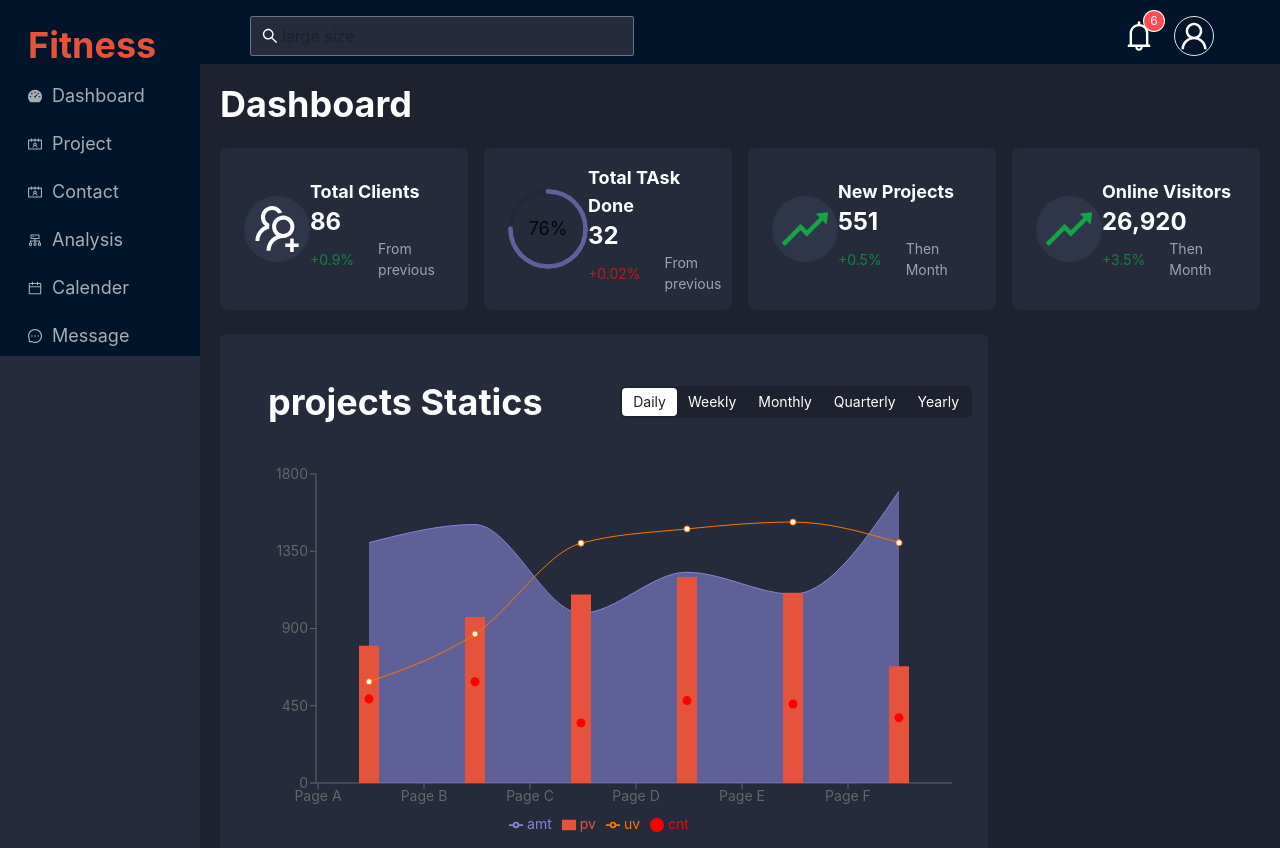
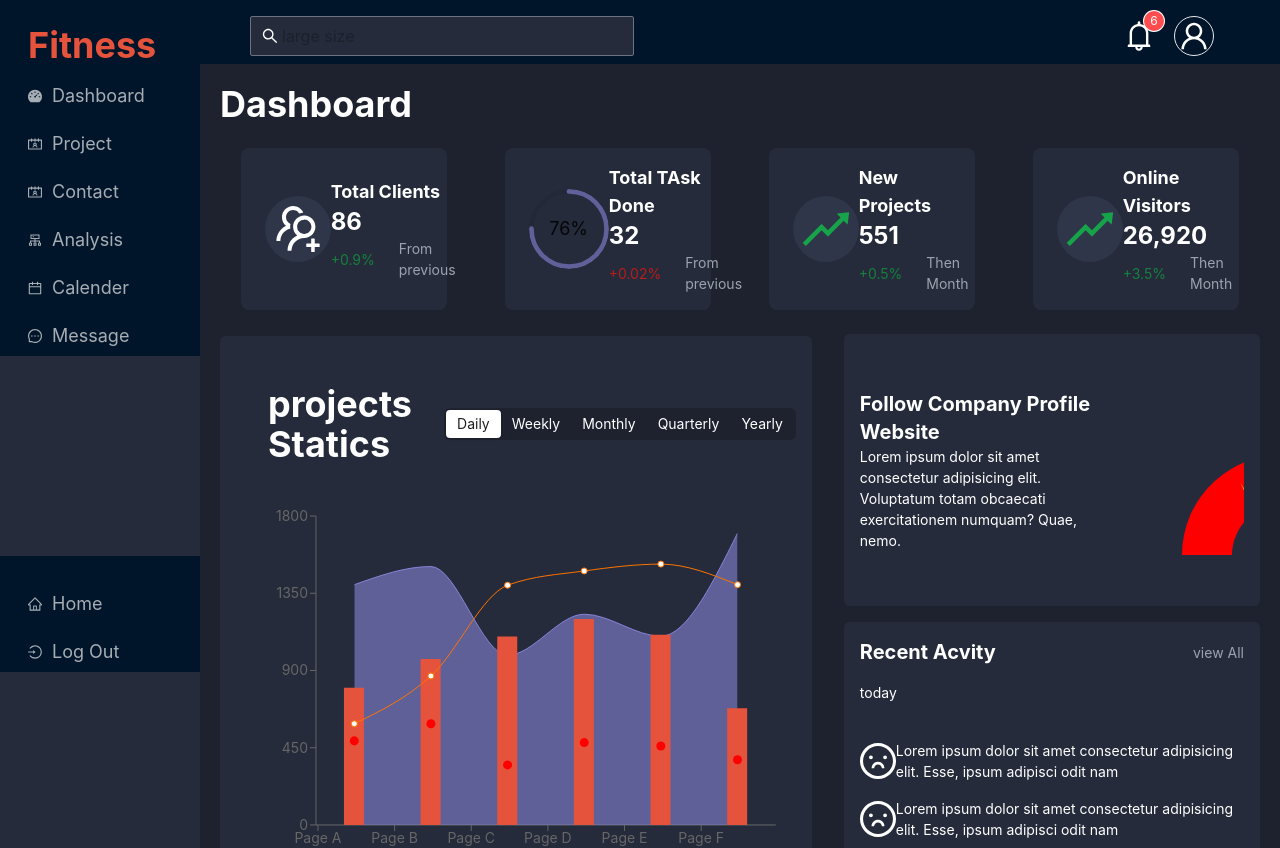
Before and after one commit to Mahedihasanimam/fitness, a Next.js app: page /dashboard in a window 1280 px wide. Shown: the top 848 px of the page. Built offline with nearby package versions, Linux system fonts and the light colour scheme.

Commit message:
recent activity and piChart added

```diff
--- a/src/app/dashboard/page.js
+++ b/src/app/dashboard/page.js
@@ -9,6 +9,8 @@ import {
   ClusterOutlined,
   ContactsOutlined,
   DashboardFilled,
+  HomeOutlined,
+  LoginOutlined,
   MessageOutlined,
   NotificationFilled,
   RiseOutlined,
@@ -23,6 +25,9 @@ import { Badge, Flex, Image, Input, Layout, Menu, Space, theme } from "antd";
 import { Progress } from "antd";
 import Search from "antd/es/transfer/search";
 import MyChart from "@/components/MyChart";
+import PiChart from "@/components/PiChart";
+import Acvity from "@/components/Acvity";
+import Link from "next/link";
 const { Header, Content, Footer, Sider } = Layout;
 const items = [
   UserOutlined,
@@ -41,11 +46,11 @@ const page = () => {
   } = theme.useToken();
   return (
     <div className="bg-[#252B3B]">
-      <Layout className="h-full ">
+      <Layout className="h-full container mx-auto">
         <Sider
           breakpoint="lg"
-          collapsedWidth="0"
-          className="bg-[#252B3B]"
+         collapsedWidth="0"
+          className="bg-[#252B3B] flex flex-col justify-between "
           onBreakpoint={(broken) => {
             console.log(broken);
           }}
@@ -98,6 +103,28 @@ const page = () => {
                 key: "/message",
               },
             ]}
+          />
+          <Menu
+          theme="dark"
+          mode="inline"
+          defaultSelectedKeys={["4"]}
+          className=" pt-6 text-lg space-y-2 capitalize mt-[100%] "
+          items={[
+
+
+            {
+              label: <label><Link href={'/'}>Home</Link></label>,
+              icon: <HomeOutlined />,
+              key: "/",
+            },
+            {
+              label: "Log out",
+              icon: <LoginOutlined />,
+              key: "/logout",
+            },
+
+          ]}
+
           />
         </Sider>
         <Layout>
@@ -152,7 +179,7 @@ const page = () => {
               <h1 className="text-4xl font-bold">Dashboard</h1>
 
               <div className="grid gap-4 grid-cols-1 xl:grid-cols-4 lg:grid-cols-3 md:grid-cols-2 lg:space-y-0 md:space-y-4 space-y-6 my-6">
-                <div className="bg-[#252B3B] text-white max-w-xs  flex items-center justify-around px-6 py-4 rounded-lg ">
+                <div className="bg-[#252B3B] text-white lg:max-w-xs md:max-w-xs w-10/12 mx-auto  flex items-center justify-around px-6 py-4 rounded-lg ">
                   <div>
                     <UsergroupAddOutlined
                       style={{ fontSize: 50 }}
@@ -169,13 +196,13 @@ const page = () => {
                   </div>
                 </div>
 
-                <div className="bg-[#252B3B] text-white max-w-xs  flex items-center justify-around px-6 py-4 rounded-lg ">
+                <div className="bg-[#252B3B] text-white lg:max-w-xs md:max-w-xs w-10/12  mx-auto  flex items-center justify-around px-6 py-4 rounded-lg ">
                   <div>
                     <Progress
                       className="text-white"
                       size={80}
                       style={{
-                        color: "white", // Change the text color directly
+                        color: "white",
                       }}
                       strokeColor={"#61609A"}
                       type="circle"
@@ -191,7 +218,7 @@ const page = () => {
                     </div>
                   </div>
                 </div>
-                <div className="bg-[#252B3B] text-white max-w-xs  flex items-center justify-around px-6 py-4 rounded-lg ">
+                <div className="bg-[#252B3B] text-white lg:max-w-xs md:max-w-xs w-10/12 mx-auto   flex items-center justify-around px-6 py-4 rounded-lg ">
                   <div>
                     <RiseOutlined
                       style={{ fontSize: 50 }}
@@ -207,7 +234,7 @@ const page = () => {
                     </div>
                   </div>
                 </div>
-                <div className="bg-[#252B3B] text-white max-w-xs  flex items-center justify-around px-6 py-4 rounded-lg ">
+                <div className="bg-[#252B3B] text-white lg:max-w-xs md:max-w-xs w-10/12 mx-auto   flex items-center justify-around px-6 py-4 rounded-lg ">
                   <div>
                     <RiseOutlined
                       style={{ fontSize: 50 }}
@@ -225,8 +252,12 @@ const page = () => {
                 </div>
               </div>
 
-              <div>
+              <div className="lg:flex md:flex flex-row items-center justify-between gap-8 ">
                 <MyChart />
+                <div>
+                <PiChart/>
+                <Acvity/>
+                </div>
               </div>
             </div>
           </Content>
@@ -236,7 +267,7 @@ const page = () => {
             }}
             className="bg-black text-white"
           >
-            Ant Design ©{new Date().getFullYear()} Created by Ant UED
+            ©{new Date().getFullYear()} Created by Mehedi
           </Footer>
         </Layout>
       </Layout>
--- /dev/null
+++ b/src/components/Acvity.jsx
@@ -0,0 +1,30 @@
+import { FrownOutlined } from '@ant-design/icons';
+import React from 'react';
+
+const Acvity = () => {
+    return (
+        <div className='bg-[#252B3B] p-4 rounded-md max-w-2xl  mt-4 space-y-4'>
+            <div className='flex items-center justify-between'>
+                <h3 className='text-xl font-bold'>Recent Acvity</h3>
+                <p className='text-gray-400'>view All</p>
+            </div>
+            <p>today</p>
+            <br />
+            <div className='flex items-center justify-around'>
+            <FrownOutlined className='text-4xl' />
+            <p>Lorem ipsum dolor sit amet consectetur adipisicing elit. Esse, ipsum adipisci odit nam </p>
+            </div>
+            <div className='flex items-center justify-around'>
+            <FrownOutlined className='text-4xl' />
+            <p>Lorem ipsum dolor sit amet consectetur adipisicing elit. Esse, ipsum adipisci odit nam </p>
+            </div>
+            <div className='flex items-center justify-around'>
+            <FrownOutlined className='text-4xl' />
+            <p>Lorem ipsum dolor sit amet consectetur adipisicing elit. Esse, ipsum adipisci odit nam </p>
+            </div>
+
+        </div>
+    );
+};
+
+export default Acvity;
--- a/src/components/MyChart.jsx
+++ b/src/components/MyChart.jsx
@@ -61,7 +61,7 @@ const data = [
 
 const MyChart = () => {
   return (
-   <div className='max-w-3xl bg-[#252B3B] p-4 rounded-md'>
+   <div className='lg:w-3/5 w-full bg-[#252B3B] p-4 rounded-md'>
     <div className='lg:flex md:flex items-center justify-between'>
       <h3 className='text-4xl font-bold p-8'>projects Statics</h3>
       <Segmented  className='bg-[#1E222E] text-white'
--- /dev/null
+++ b/src/components/PiChart.jsx
@@ -0,0 +1,80 @@
+import React from "react";
+import { PieChart, Pie, Cell, ResponsiveContainer } from "recharts";
+
+const RADIAN = Math.PI / 180;
+const data = [
+  { name: "A", value: 80, color: "#ff0000" },
+  { name: "B", value: 45, color: "#00ff00" },
+  { name: "C", value: 25, color: "#0000ff" },
+];
+const cx = 150;
+const cy = 200;
+const iR = 50;
+const oR = 100;
+const value = 50;
+
+const needle = (value, data, cx, cy, iR, oR, color) => {
+  let total = 0;
+  data.forEach((v) => {
+    total += v.value;
+  });
+  const ang = 180.0 * (1 - value / total);
+  const length = (iR + 2 * oR) / 3;
+  const sin = Math.sin(-RADIAN * ang);
+  const cos = Math.cos(-RADIAN * ang);
+  const r = 5;
+  const x0 = cx + 5;
+  const y0 = cy + 5;
+  const xba = x0 + r * sin;
+  const yba = y0 - r * cos;
+  const xbb = x0 - r * sin;
+  const ybb = y0 + r * cos;
+  const xp = x0 + length * cos;
+  const yp = y0 + length * sin;
+
+  return [
+    <circle key="needle-circle" cx={x0} cy={y0} r={r} fill={color} stroke="none" />,
+    <path
+      key="needle-path"
+      d={`M${xba} ${yba}L${xbb} ${ybb} L${xp} ${yp} L${xba} ${yba}`}
+      stroke="none"
+      fill={color}
+    />,
+  ];
+};
+
+const PiChart = () => {
+  return (
+    <div className="bg-[#252B3B] p-4 rounded-md max-w-2xl  ">
+      <div className="lg:flex  flex-row items-center justify-between gap-4 lg:h-60 h-96">
+        <div>
+          <h3 className="text-xl font-bold">Follow Company Profile Website</h3>
+          <p>Lorem ipsum dolor sit amet consectetur adipisicing elit. Voluptatum totam obcaecati exercitationem numquam? Quae, nemo.</p>
+        </div>
+        <ResponsiveContainer style={{ width: "100%", height: 400 }}>
+          <PieChart>
+            <Pie
+              dataKey="value"
+              startAngle={180}
+              endAngle={0}
+              data={data}
+              cx={cx}
+              cy={cy}
+              innerRadius={iR}
+              outerRadius={oR}
+              fill="#8884d8"
+              stroke="none"
+            >
+              {data.map((entry, index) => (
+                <Cell key={`cell-${index}`} fill={entry.color} />
+              ))}
+            </Pie>
+            {needle(value, data, cx, cy, iR, oR, "#d0d000")}
+          </PieChart>
+        </ResponsiveContainer>
+      </div>
+    </div>
+  );
+};
+
+export default PiChart;
```
